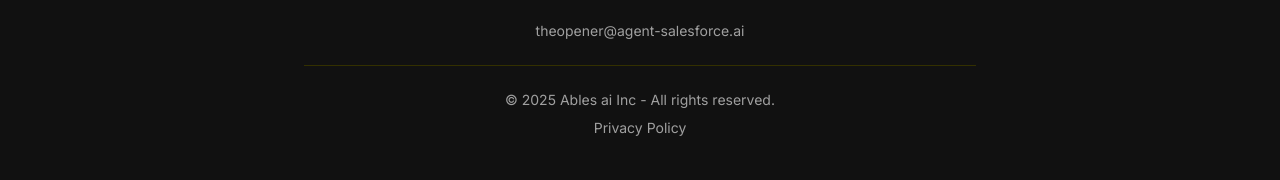
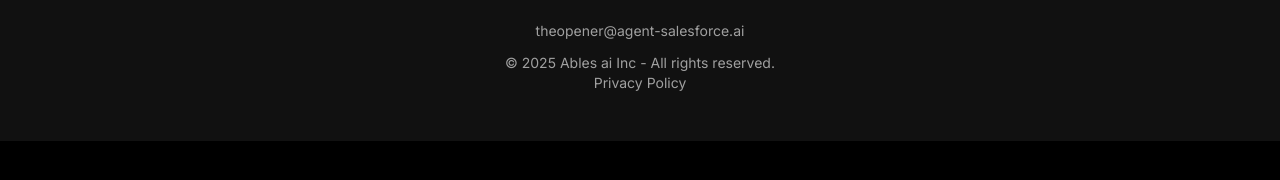
Before and after one commit to agent-salesforce-ai/agent-salesforce-landing, a plain HTML site: page test.html in a window 1280 px wide. Shown: the part 3485-3665 px from the top of the page. After the commit the page ends 3626 px from the top, so only its background shows below. Drawn offline with nearby package versions, Linux system fonts and the light colour scheme.

Commit message:
Update test.html

```diff
--- a/test.html
+++ b/test.html
@@ -290,15 +290,11 @@
                     <span class="text-xl font-bold text-heading">Agent-Sales<span class="font-extrabold text-accent-red">Force.ai</span></span>
                 </div>
 
-                <div class="text-sm text-muted">
-                    <a href="mailto:theopener@agent-salesforce.ai" class="hover:text-base transition-colors">theopener@agent-salesforce.ai</a>
-                </div>
-
-                <div class="border-t border-main pt-6 w-full max-w-2xl">
-                    <p class="text-sm text-muted mb-2">© 2025 Ables ai Inc - All rights reserved.</p>
-                    <div class="flex items-center justify-center gap-x-4">
-                        <a href="https://agent-salesforce.ai/privacy" class="text-sm text-muted hover:text-base transition-colors">Privacy Policy</a>
-                    </div>
+                <div class="text-sm text-muted space-y-3">
+    <a href="mailto:theopener@agent-salesforce.ai" class="hover:text-base transition-colors block">theopener@agent-salesforce.ai</a>
+    <p class="text-sm text-muted">© 2025 Ables ai Inc - All rights reserved.</p>
+    <a href="https://agent-salesforce.ai/privacy" class="text-sm text-muted hover:text-base transition-colors">Privacy Policy</a>
+</div>
                 </div>
             </div>
         </div>
```
